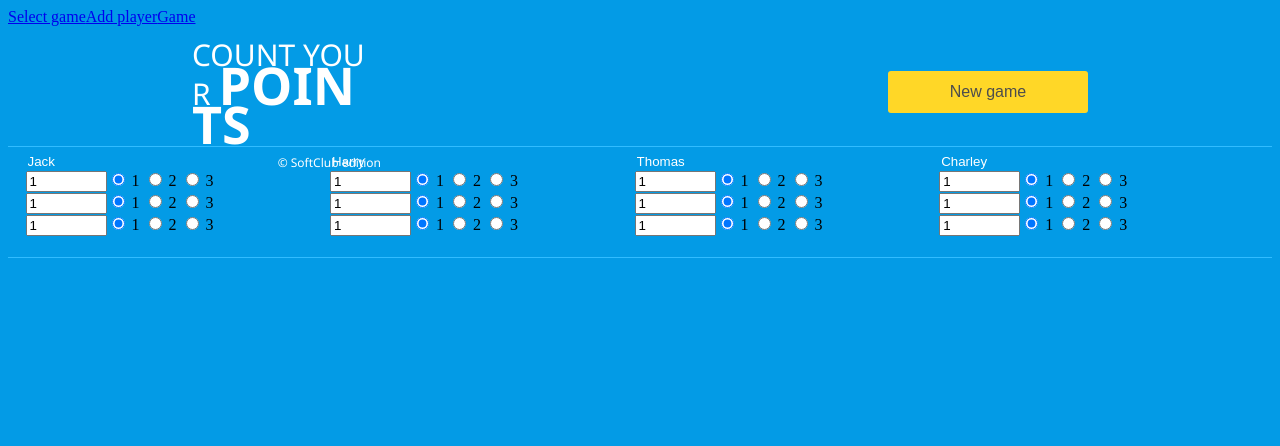
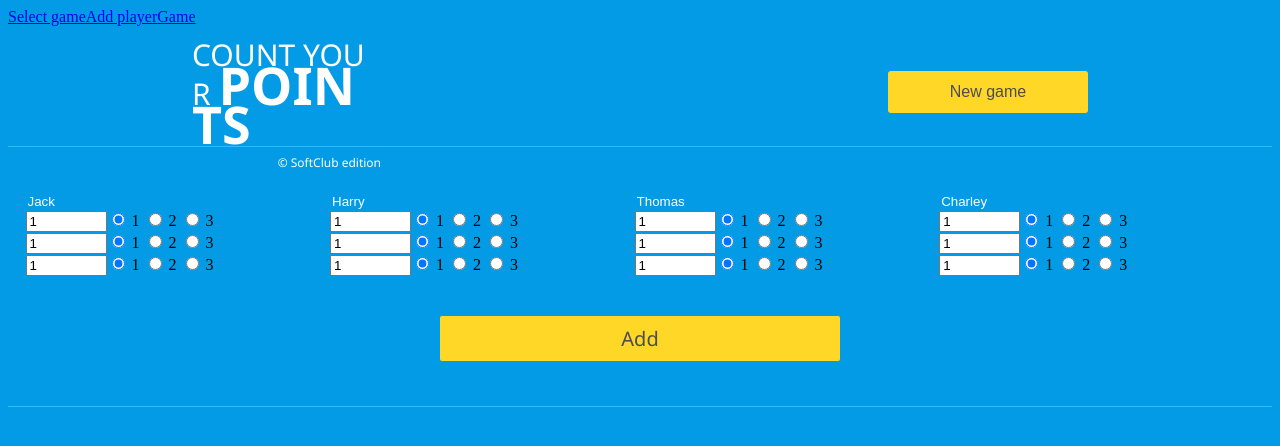
Before and after one commit to ksksksksksksksksksksks/scoring-in-darts, an Angular app: page /game in a window 1280 px wide. Shown: the top 446 px of the page. Built offline with nearby package versions, Linux system fonts and the light colour scheme.

Commit message:
Add scoring'

```diff
--- a/src/app/domain/player.ts
+++ b/src/app/domain/player.ts
@@ -1,4 +1,8 @@
 export interface Player {
     name: string;
     email?: string;
+    pointMove?: number[];
+    point?: number;
 }
+
+[1,4,6]
--- a/src/app/game.service.ts
+++ b/src/app/game.service.ts
@@ -11,8 +11,10 @@ export class GameService {
   player: Player = {name: ''};
   players: Player[] = this.playerService.players;
 
-  constructor(private playerService: PlayerService) { }
-
-
+  constructor(private playerService: PlayerService) {
+    for (let i = 0; i < this.players.length; i++){
+      this.players[i].pointMove = [];
+    }
+  }
 
 }
--- a/src/app/game/game.component.html
+++ b/src/app/game/game.component.html
@@ -38,15 +38,13 @@
             </div>
         </form>
      </div>
-
+    <button (click)="countPointMove()">Add</button>
 </div>
 
-<!--    <div *ngFor="let control of cards.controls; index as i">
-        <input [formControl]="cards.controls[i]" />
-      </div>
-    <tr *ngFor="let player of players">
-        <td>
-          {{player.name}}
+<table>
+    <tr>
+        <td *ngFor="let player of players">
+            {{player.point}}
         </td>
-      </tr>
--->
+    </tr>
+</table>
--- a/src/app/game/game.component.scss
+++ b/src/app/game/game.component.scss
@@ -53,6 +53,7 @@
     padding: 5px;
 
     .card{
+        margin-top: 40px;
         display: inline-block;
         margin-left: 1%;
 
@@ -66,4 +67,25 @@
             width: 25%;
         }
     }
+
+    button {
+        margin: auto;
+        display: block;
+        width: 400px;
+        height: 45px;
+        border: none;
+        background-color: #ffd727;
+        color: rgb(77, 77, 77);
+        font-family: 'Segoe UI', Tahoma, Geneva, Verdana, sans-serif;
+        font-size: 20px;
+        border-radius: 2px;
+        margin-top: 40px;
+        margin-bottom: 40px;
+    }
 }
+
+
+tr {
+    font-family: 'Segoe UI', Tahoma, Geneva, Verdana, sans-serif;
+    color: #ffffff;
+}
--- a/src/app/game/game.component.ts
+++ b/src/app/game/game.component.ts
@@ -51,6 +51,28 @@ export class GameComponent implements OnInit {
     });
   }
 
+  countPointMove() {
+    for (let i = 0; i < this.cards.length; i++) {
+      let pointMove: number = 0;
+      for (let j = 0; j < this.cards.controls[i].controls.points.length; j++){
+        pointMove += this.cards.controls[i].controls.points.controls[j].value.point * this.cards.controls[i].controls.points.controls[j].value.circle;
+      }
+      this.gameService.players[i].pointMove?.push(pointMove);
+      this.countPoint(i);
+      console.log(this.gameService.players[i]);
+    }
+  }
+
+  countPoint(i: number) {
+      let pointMoveLen: number = this.gameService.players[i].pointMove?.length as number;
+      let pointMove: number[] = this.gameService.players[i].pointMove as number[];
+      let pointSum: number = 0;
+      for (let j = 0; j < pointMoveLen; j++){
+        pointSum += pointMove[j];
+      }
+      this.gameService.players[i].point = pointSum;
+  }
+
   selectGame() {
     this.router.navigateByUrl('');
   }
```
